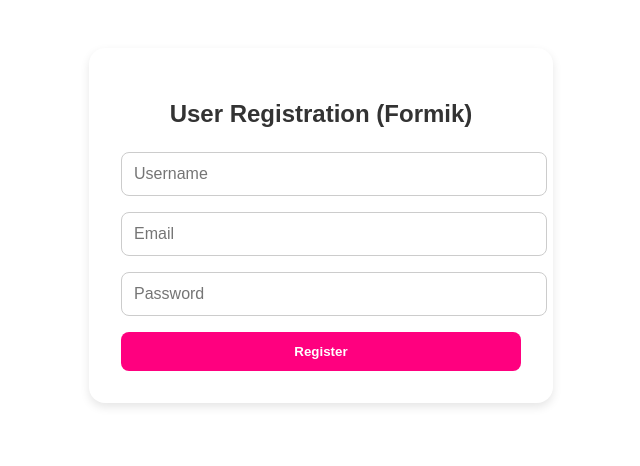
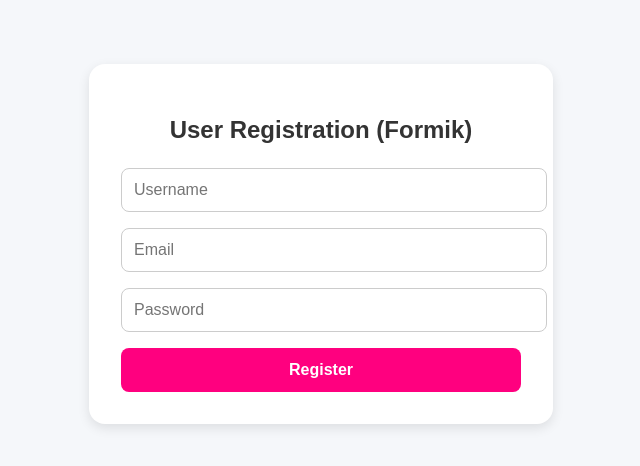
Before and after one commit to Ghanneycaleb/alx-fe-reactjs, a React (Vite) app in the folder form-handling-react/: page / in a window 1280 px wide. Shown: the top 466 px of the page, without its empty margins (319-959 px from the left). Built offline with nearby package versions, Linux system fonts and the light colour scheme.

Commit message:
style: apply hot pink themed unified form design for both Registration and Formik forms

```diff
--- a/form-handling-react/src/index.css
+++ b/form-handling-react/src/index.css
@@ -1,45 +1,56 @@
-/* Container styling */
+/* 🌸 Global Reset & Base */
+body {
+  font-family: "Poppins", sans-serif;
+  background: #f5f7fa;
+  margin: 0;
+  padding: 0;
+}
+
+/* 🧱 Form Container */
 .form-container {
   max-width: 400px;
-  margin: 3rem auto;
+  margin: 4rem auto;
   padding: 2rem;
   background: #ffffff;
   border-radius: 1rem;
-  box-shadow: 0 4px 10px rgba(0, 0, 0, 0.1);
+  box-shadow: 0 4px 12px rgba(0, 0, 0, 0.1);
   text-align: center;
-  font-family: "Poppins", sans-serif;
 }
 
-/* Header */
+/* 🩷 Header */
 .form-container h2 {
   margin-bottom: 1.5rem;
   color: #333;
+  font-weight: 600;
 }
 
-/* Form body */
-.form-body {
+/* 📄 Form Layout */
+.form-body,
+.form {
   display: flex;
   flex-direction: column;
   gap: 1rem;
 }
 
-/* Inputs */
-.form-input {
+/* ✏️ Input Fields */
+.form-input,
+.form-group input {
   width: 100%;
   padding: 0.75rem;
   border: 1.5px solid #ccc;
   border-radius: 8px;
+  font-size: 1rem;
   outline: none;
-  transition: 0.3s ease;
-  font-size: 1rem;
+  transition: all 0.3s ease;
 }
 
-.form-input:focus {
-  border-color: #ff007f; /* hot pink accent */
-  box-shadow: 0 0 0 3px rgba(255, 0, 127, 0.1);
+.form-input:focus,
+.form-group input:focus {
+  border-color: #ff007f; /* Hot pink accent */
+  box-shadow: 0 0 0 3px rgba(255, 0, 127, 0.15);
 }
 
-/* Error message */
+/* ⚠️ Error Message */
 .error-message {
   color: red;
   font-size: 0.875rem;
@@ -47,23 +58,27 @@
   text-align: left;
 }
 
-/* Button */
-.form-button {
-  background-color: #ff007f; /* hot pink */
+/* 🔘 Button */
+.form-button,
+button {
+  background-color: #ff007f; /* Hot pink */
   color: #fff;
-  padding: 0.75rem;
+  padding: 0.8rem;
   border: none;
   border-radius: 8px;
+  font-size: 1rem;
+  font-weight: 600;
   cursor: pointer;
   transition: background 0.3s ease;
-  font-weight: 600;
 }
 
-.form-button:hover {
+.form-button:hover,
+button:hover {
   background-color: #e60073;
 }
 
-.form-button:disabled {
+.form-button:disabled,
+button:disabled {
   background-color: #ccc;
   cursor: not-allowed;
 }
```
Also changed, not shown: form-handling-react/src/components/RegistrationForm.jsx (+17 -20 lines).
